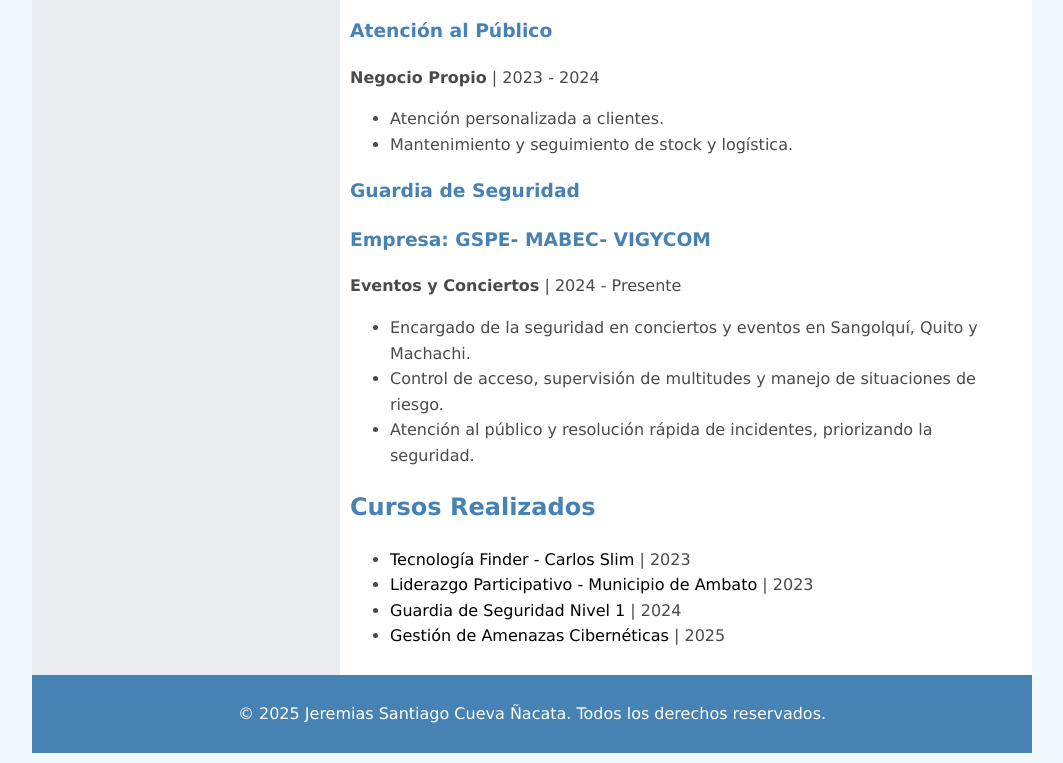
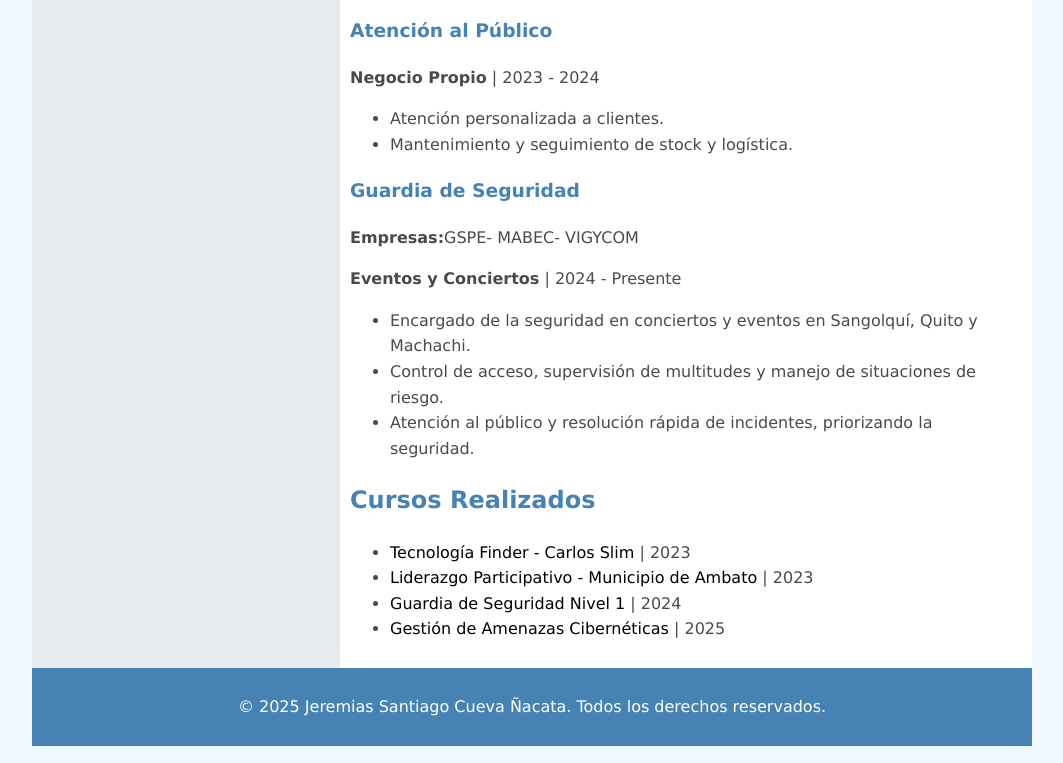
Before and after one commit to Jeremias-Cueva/Hoja-de-Vida, a plain HTML site: page index.html in a window 1280 px wide. Shown: the part 974-1737 px from the top of the page, without its empty margins (108-1171 px from the left). Drawn offline with Linux system fonts and the light colour scheme.

Commit message:
Correccion letra

```diff
--- a/index.html
+++ b/index.html
@@ -81,7 +81,7 @@
           </article>
           <article class="job">
             <h3>Guardia de Seguridad</h3>
-            <h3>Empresa: GSPE- MABEC- VIGYCOM</h3>
+            <p><strong> Empresas:</strong>GSPE- MABEC- VIGYCOM</p>
             <p><strong>Eventos y Conciertos</strong> | 2024 - Presente</p>
             <ul>
               <li>Encargado de la seguridad en conciertos y eventos en Sangolquí, Quito y Machachi.</li>
```
